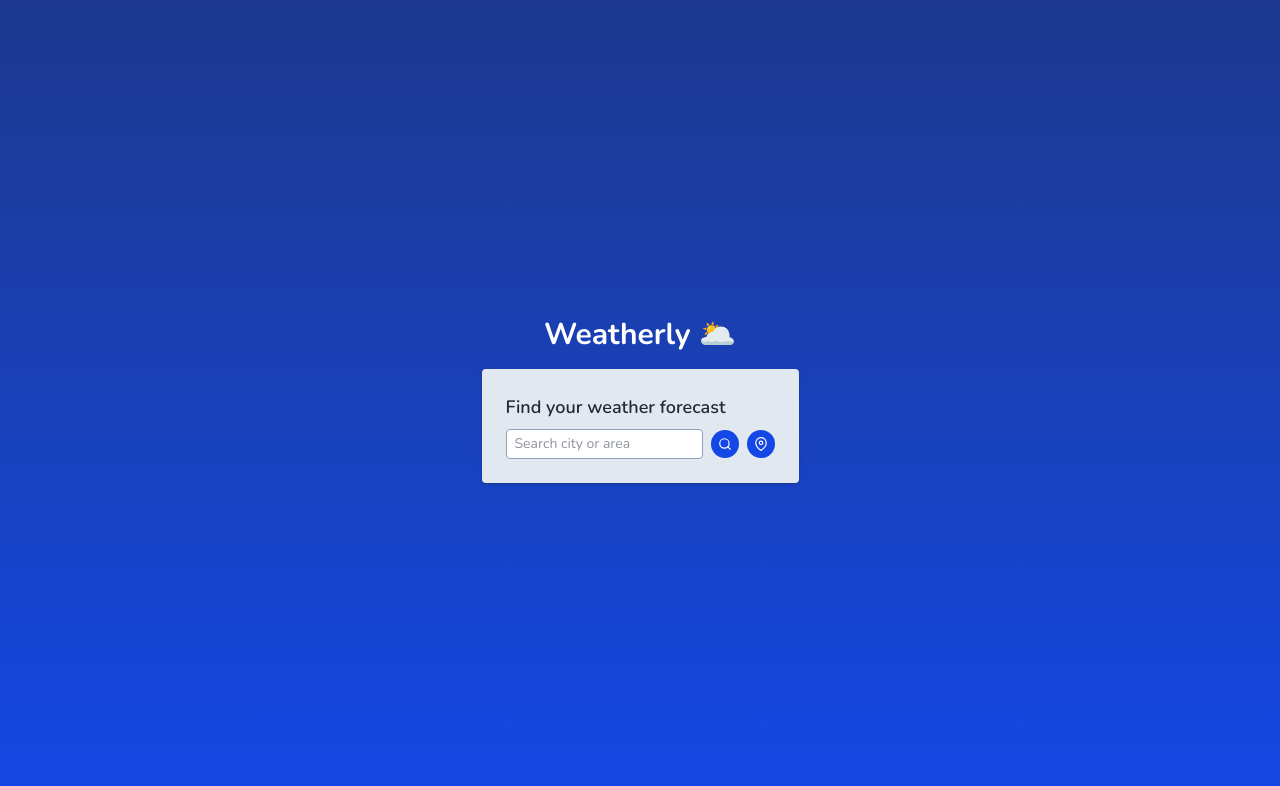
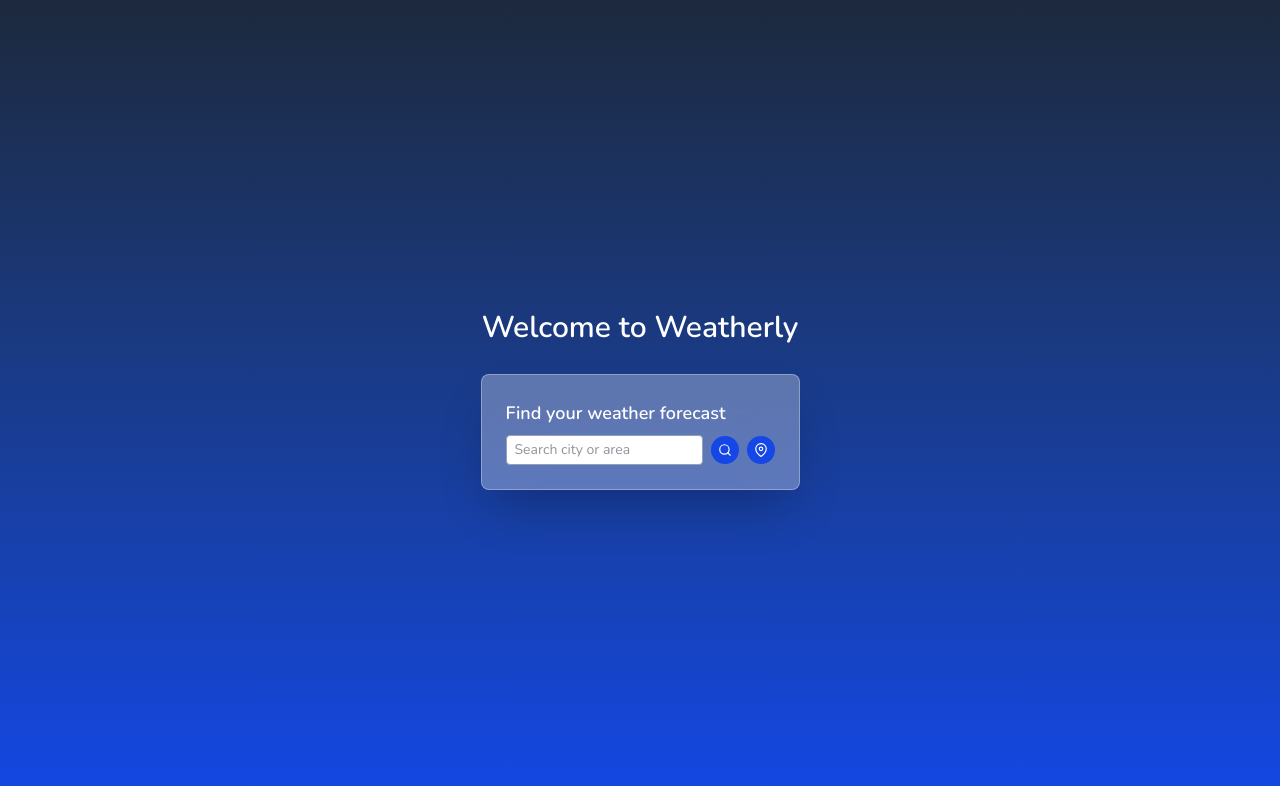
Before and after one commit to jennydigne/weather-app, a Next.js app: page / in a window 1280 px wide. Shown: the top 786 px of the page. Built offline with nearby package versions, Linux system fonts and the light colour scheme.

Commit message:
updated some colors

```diff
--- a/pages/index.js
+++ b/pages/index.js
@@ -64,10 +64,10 @@ export default function Home() {
 
 
   return (
-    <div className="min-h-screen flex items-center justify-center flex-col bg-gradient-to-b from-blue-900 to-blue-700">
-      <h1 className="hidden sm:block text-3xl font-bold mb-4 text-white">Weatherly 🌥️</h1>
-      <div className="flex flex-col bg-slate-200 rounded-sm shadow-sm shadow-blue-900 p-6 w-full max-w-fit hover:">
-        {!weather && <h2 className="text-lg font-semibold mb-2">Find your weather forecast</h2>}
+    <div className="min-h-screen flex items-center justify-center flex-col bg-gradient-to-b from-slate-800 to-blue-700">
+      <h1 className="hidden sm:block text-3xl font-semibold mb-7 text-white">Welcome to Weatherly</h1>
+      <div className="flex flex-col bg-white/30 rounded-lg border border-white/30 backdrop-blur-xl shadow-2xl p-6 w-full max-w-fit">
+        {!weather && <h2 className="text-lg font-semibold mb-2 text-white">Find your weather forecast</h2>}
         <div className="flex items-center">
           <input className="bg-white border border-slate-400 rounded-sm text-sm py-1 px-2 focus:border-slate-800 focus:outline-0" aria-label="search" type="text" placeholder="Search city or area" value={city}
             onChange={(e) => {
@@ -83,7 +83,7 @@ export default function Home() {
         {error && <p className="text-xs mt-2">{error}</p>}
         {weather && weather.forecast && (
           <>
-            <h2 className="font-semibold text-lg my-2">
+            <h2 className="font-semibold text-lg my-2 text-white">
               {weather.location.name}, {weather.location.country}
             </h2>
             <div className="h-2/3 flex flex-col gap-4 bg-white rounded-md shadow-sm shadow-slate-400 p-4">
```
